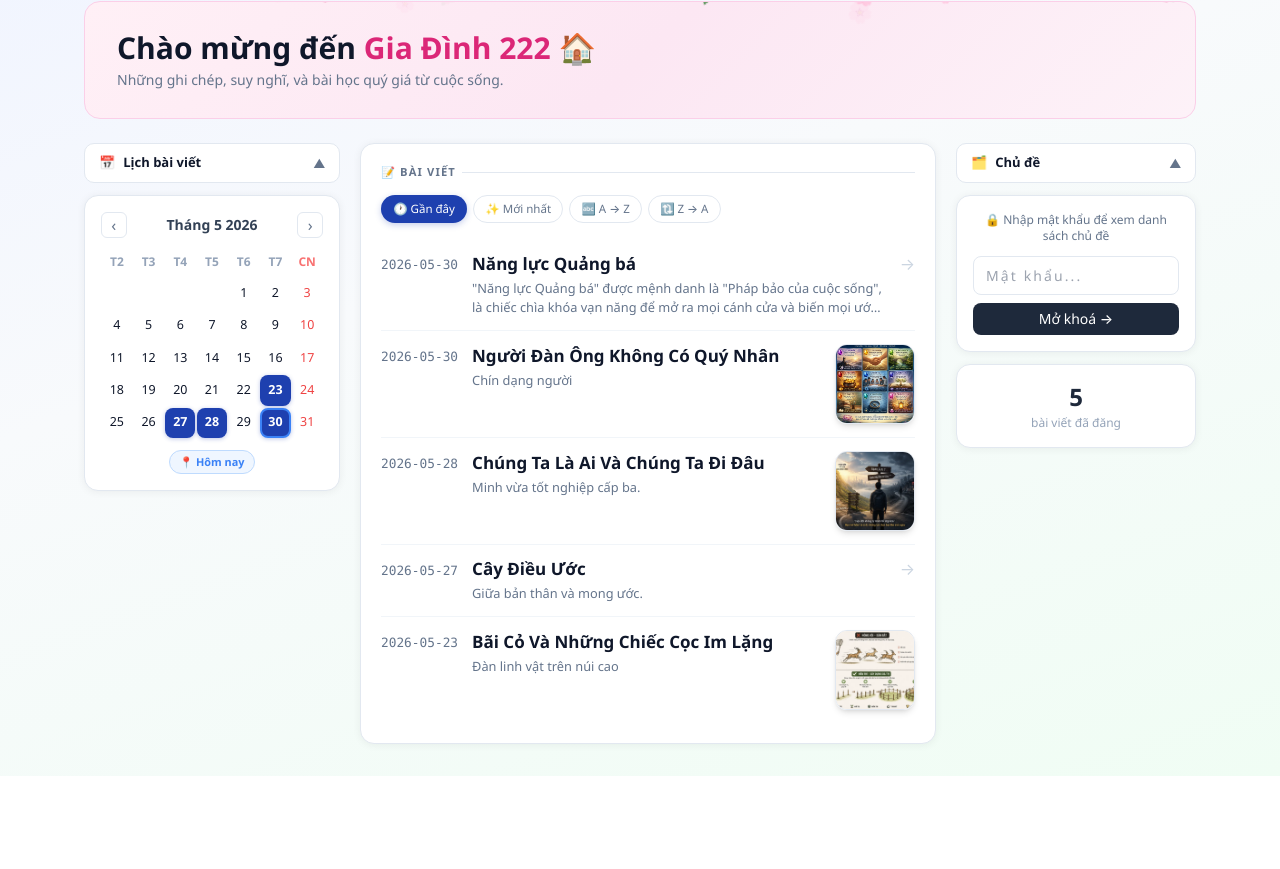
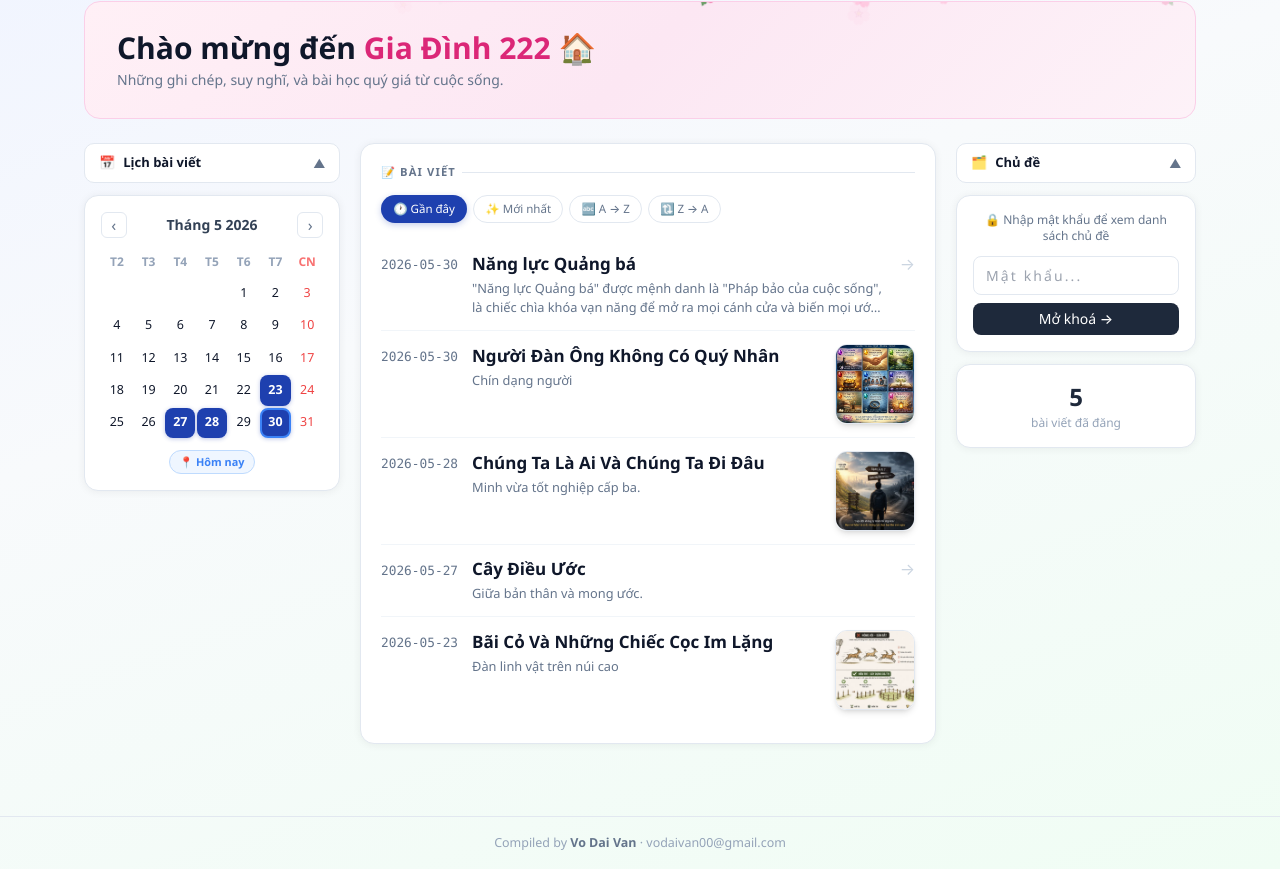
Before and after one commit to vodaivan/obsidian-garden, a Next.js app: page / in a window 1280 px wide. Shown: the part 92-961 px from the top of the page. Before the commit the page ends 868 px from the top, so only its background shows below. Built offline with nearby package versions, Linux system fonts and the light colour scheme.

Commit message:
feat: add footer with author info

```diff
--- a/app/layout.tsx
+++ b/app/layout.tsx
@@ -33,6 +33,13 @@ export default function RootLayout({ children }: { children: React.ReactNode })
           </div>
         </header>
         <main>{children}</main>
+        <footer style={{borderTop:'1px solid #e2e8f0',marginTop:'2.5rem',padding:'1rem 1.5rem',textAlign:'center',fontSize:'0.78rem',color:'#94a3b8',lineHeight:'1.6'}}>
+          Compiled by <span style={{color:'#64748b',fontWeight:600}}>Vo Dai Van</span>
+          &nbsp;·&nbsp;
+          <a href="mailto:vodaivan00@gmail.com" style={{color:'#94a3b8',textDecoration:'none'}} onMouseOver={e=>(e.currentTarget.style.color='#0ea5e9')} onMouseOut={e=>(e.currentTarget.style.color='#94a3b8')}>
+            vodaivan00@gmail.com
+          </a>
+        </footer>
       </body>
     </html>
   )
```
